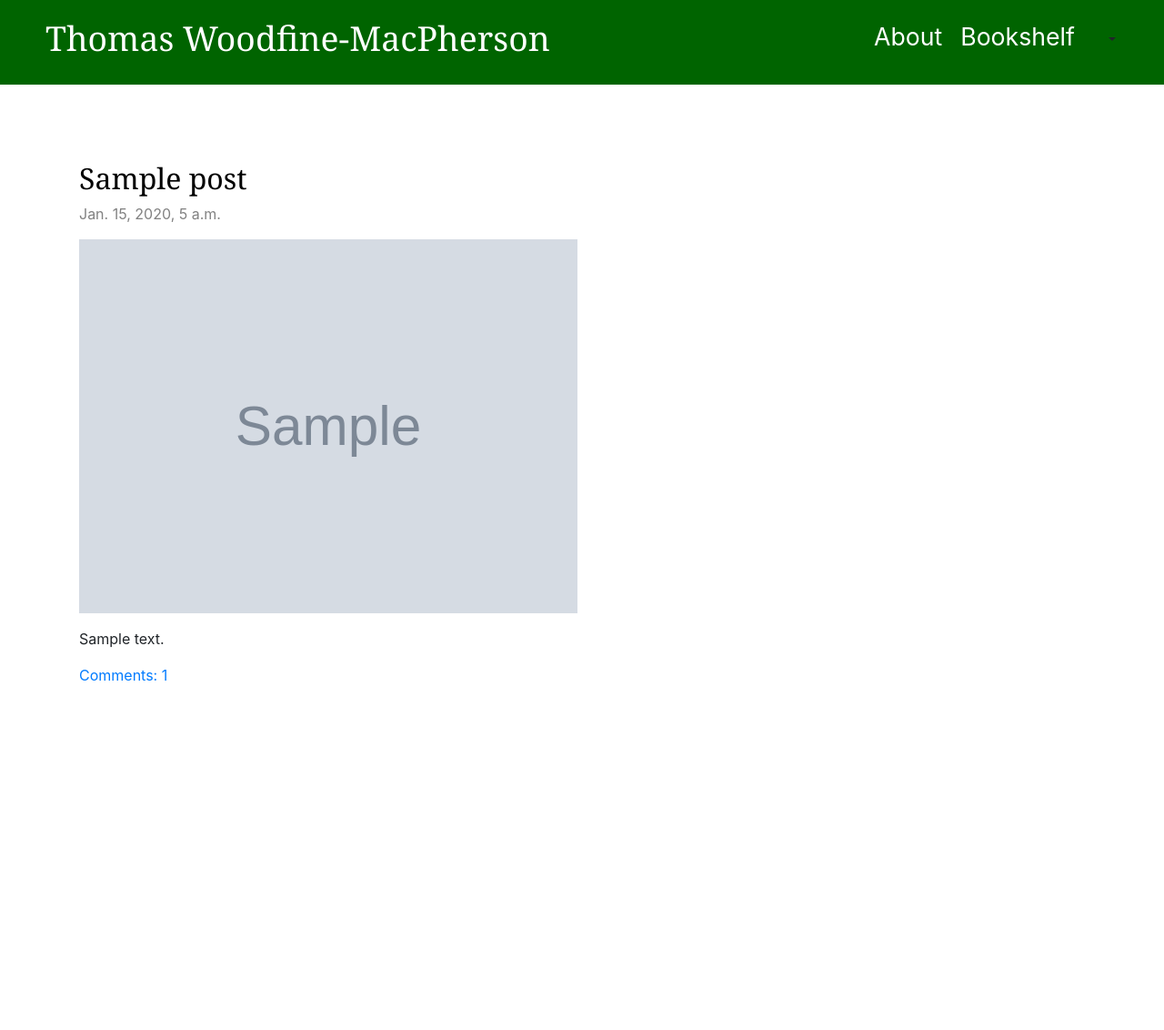
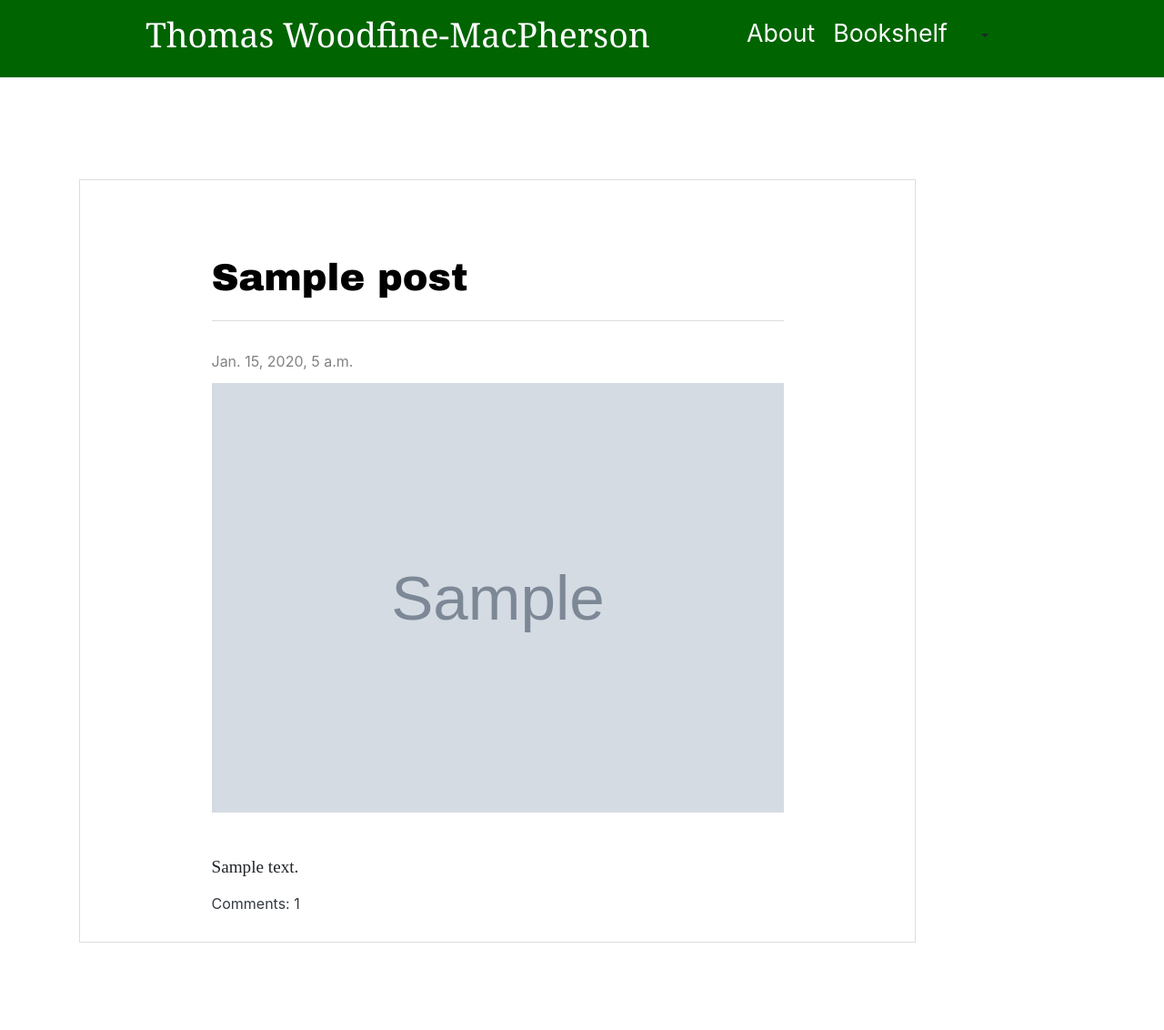
Before and after one commit to r2d2117/my-first-blog, a Django app: page / in a window 1280 px wide. Shown: the whole page at 91% size. Before the commit the page ends 748 px from the top, so only its background shows below. Run offline with Django 3.2, Linux system fonts and the light colour scheme; a user stored in the database is signed in; tables that the repository leaves empty hold one stand-in row (values such as "Sample post"); grey boxes marked "Sample" are stand-in pictures; some libraries are stand-ins or nearby versions.

Commit message:
made website nice

```diff
--- a/blog/models.py
+++ b/blog/models.py
@@ -14,7 +14,7 @@ class Post(models.Model):
     text = models.TextField()
     created_date = models.DateTimeField(default=timezone.now)
     published_date = models.DateTimeField(blank=True, null=True)
-    postImg = models.ImageField(blank=True, upload_to='images/', default='images/no-image.jpg')
+    postImg = models.ImageField(blank=True, upload_to='images/', null=True)
 
     def publish(self):
         self.published_date = timezone.now()
@@ -32,17 +32,15 @@ def post_delete(sender, instance, **kwargs):
     instance.postImg.delete(False)
 
 
-
 class Book(models.Model):
     title = models.CharField(max_length=100)
     isbn = models.IntegerField(unique=True)
     authors = models.CharField(max_length=200)
     publisher = models.CharField(max_length=200, blank=True)
-    publication_date = models.DateField()
+    publication_date = models.CharField(max_length=12, blank=True, null=True)
     num_pages = models.IntegerField(blank=True, null=True)
     book_img = models.TextField(blank=True)
     description = models.TextField(blank=True)
-    #about = models.ForeignKey('blog.About', on_delete=models.CASCADE, related_name='books')
 
     def __str__(self):
         return self.title
@@ -51,10 +49,8 @@ class Book(models.Model):
 class About(models.Model):
     author = models.ForeignKey(settings.AUTH_USER_MODEL, default='Thomas Woodfine-MacPherson', on_delete=models.CASCADE)
     aboutText = models.TextField()
-    aboutImages = models.ImageField(blank=True, upload_to='aboutImages/', default='aboutImages/no-image.jpg')
+    aboutImages = models.ImageField(blank=True, upload_to='aboutImages/', null=True)
     last_updated = models.DateTimeField(default=timezone.now)
-
-
 
     def publish(self):
         self.published_date = timezone.now()
--- a/blog/static/css/blog.css
+++ b/blog/static/css/blog.css
@@ -1,14 +1,39 @@
 .page-header {
     background-color: #006400;
     margin-top: 0;
-    padding: 20px 20px 20px 50px;
+    padding: 1rem 10rem 1rem 10rem;
 }
-
 
 .page-header h1, .page-header h1 a, .page-header h1 a:visited, .page-header h1 a:active {
     color: #ffffff;
     font-size: 28pt;
     text-decoration: none;
+    padding
+}
+
+.TGN_MainMenu_Grouping {
+    border-bottom: 1px solid #ccc;
+    padding: 24px;
+    padding-bottom: 13px;
+}
+.MainMenu_Holder{
+    margin-bottom: 11px;
+    font-color: black !important;
+}
+#TGN_MainMenu_Holder {
+    font-family: 'HelveticaNeueW01-45Ligh','neue-haas-unica', sans-serif;
+    font-weight: 300;
+    font-size: 16px;
+    line-height: 18px;
+    color: black !important;
+    padding: 0px;
+    height: 0px;
+    position: fixed;
+    top: 0px;
+    right: 0px;
+    width: 269px;
+    display: none;
+    z-index: 101;
 }
 
 .content {
@@ -35,12 +60,81 @@ h1, h2, h3, h4 {
     font-size: 20pt;
     margin-right: 20px;
 }
+p {
+    display: block;
+    margin-block-start: 1em;
+    margin-block-end: 1em;
+    margin-inline-start: 0px;
+    margin-inline-end: 0px;
+    font-weight: 400;
+    font-family: inherit;
+    text-align: left;
+    font-weight: 400;
+    font-style: normal;
+    font-size: 100%;
+    line-height: 1;
+}
+
 
 .post {
     margin-bottom: 70px;
-    margin-top: 20px
+
+    margin: auto;
+    display: block;
+    background: #fff;
+    border: 1px solid #ddd;
+    position: relative;
 }
 
+.header-image {
+    height: 3rem;
+}
+
+
+
+
+.post-title {
+    font-family: Arial Black, Gadget, sans-serif;
+    font-size: 2.6em;
+    line-height: 130%;
+    font-weight: 700;
+    color: #111;
+}
+.post-inner {
+    width: 629px;
+    max-width: 85%;
+    padding: 30px 0;
+    margin: 0 auto;
+}
+.post-meta {
+    margin-top: 20px;
+    border-top: 1px solid #ddd;
+    padding-top: 20px;
+}
+.post-content p, .post-content blockquote, .post-content ul, .post-content ol, .post-content address, .post-content dl, .post-content pre {
+    line-height: 170%;
+    margin-bottom: 1.5em;
+}
+.post-content {
+    font-family: source-serif-pro, 'Source Serif Pro', 'LyonDisplay-Medium', serif;
+    font-size: 1.20em;
+}
+.TGN_site_ArticleItemdescription {
+    color: #404040;
+    font-family: 'HelveticaNeueW01-45Ligh','neue-haas-unica', sans-serif;
+    font-size: 14px;
+    line-height: 18px;
+    overflow-wrap: break-word;
+}
+
+.post-header, .post-content {
+    margin-top: 50px;
+}
+.page-itself{
+    margin-left: 5rem;
+    margin-right: 5rem;
+
+}
 .post h2 a, .post h2 a:visited {
     color: #000000;
 }
--- a/blog/templates/blog/base.html
+++ b/blog/templates/blog/base.html
@@ -5,10 +5,9 @@
     <meta charset="UTF-8">
     <link rel="stylesheet" href="https://stackpath.bootstrapcdn.com/bootstrap/4.5.0/css/bootstrap.min.css" integrity="sha384-9aIt2nRpC12Uk9gS9baDl411NQApFmC26EwAOH8WgZl5MYYxFfc+NcPb1dKGj7Sk" crossorigin="anonymous">
     <link href="https://maxcdn.bootstrapcdn.com/font-awesome/4.7.0/css/font-awesome.min.css" rel="stylesheet">
+    <link rel="stylesheet" href="{% static 'css/blog.css' %}">
 
-
-    <link rel="stylesheet" href="{% static 'css/blog.css' %}">
-    <title>supp</title>
+    <title>TWM</title>
 </head>
 <body>
 <div class="page-header">
@@ -19,14 +18,16 @@
         <button class="btn btn-default dropdown-toggle" type="button" id="dropdownMenu2" data-toggle="dropdown" aria-haspopup="true" aria-expanded="false">
         <span class="caret"></span>
         </button>
-      <ul class="dropdown-menu" aria-labelledby="dropdownMenu2">
-        <li><a href="{% url 'post_new' %}">Post</a></li>
-        <li><a href="{% url 'post_draft_list' %}">Drafts</a></li>
-        <li><a href="{% url 'about_edit' %}">About Edit</a></li>
-        <li><a href="{% url 'logout' %}">Logout</a></li>
+
+      <ul class="dropdown-menu TGN_MainMenu_Grouping" aria-labelledby="dropdownMenu2">
+        <li class="MainMenu_Holder"><a class="text-dark" href="{% url 'post_new' %}">Post</a></li>
+        <li class="MainMenu_Holder"><a class="text-dark" href="{% url 'post_draft_list' %}">Drafts</a></li>
+        <li class="MainMenu_Holder"><a class="text-dark" href="{% url 'about_edit' %}">About Edit</a></li>
+        <li class="MainMenu_Holder"><a class="text-dark" href="{% url 'logout' %}">Logout</a></li>
         <li role="separator" class="divider"></li>
+      </ul>
 
-      </ul>
+
     </div>
     {% else %}
     <a href="{% url 'login' %}" class="top-menu"><span class="">Login</span></a>
@@ -36,7 +37,11 @@
     <h1><a href="/">Thomas Woodfine-MacPherson</a></h1>
 </div>
 
+<div class="header-image">
 
+</div>
+
+</div>
 
 
 
--- a/blog/templates/blog/post_list.html
+++ b/blog/templates/blog/post_list.html
@@ -5,23 +5,35 @@
 <div class="content container">
 
     <div class="row">
-        <div class="col-md-8">
+        <div class="col-md-10">
 
     {% for post in posts %}
         <div class="post">
-            <h2><a href="{% url 'post_detail' pk=post.pk %}">{{ post.title }}</a></h2>
-            <div class="date">
-                <p>{{ post.published_date }}</p>
+            <div class="post-inner">
+                <div class="post-header">
+                    <h2 class="post-title"><a href="{% url 'post_detail' pk=post.pk %}">{{ post.title }}</a></h2>
+                <div class="post-meta">
+                    <div class="date">
+                        <p>{{ post.published_date }}</p>
+                     </div>
+
+                 </div>
             </div>
-            <p><img src="{{ post.postImg.url }}" class="img-fluid w-75"></p>
-            <p>{{ post.text|linebreaksbr }}</p>
-            <a href="{% url 'post_detail' pk=post.pk %}">Comments: {{ post.approved_comments.count }}</a>
+
+            {% if post.postImg %}
+            <p><img src="{{ post.postImg.url }}" class="img-fluid w-100"></p>
+            {% endif %}
+            <p class = "post-content">{{ post.text|linebreaksbr|truncatechars:500  }}</p>
+            <a class="text-dark" href="{% url 'post_detail' pk=post.pk %}">Comments: {{ post.approved_comments.count }}</a>
+            </div>
         </div>
     {% endfor %}
 
-            </div>
+        </div>
     </div>
 </div>
 </div>
+    </div>
+
 
 {% endblock %}
--- a/blog/templates/registration/login.html
+++ b/blog/templates/registration/login.html
@@ -1,6 +1,7 @@
 {% extends "blog/base.html" %}
 
 {% block content %}
+    <div class="login">
     {% if form.errors %}
         <p>Username and Password did not match</p>
     {% endif %}
@@ -21,4 +22,5 @@
             <input type="submit" value="login" />
             <input type="hidden" name="next" value="{{ next }}" />
     </form>
+    </div>
 {% endblock %}
--- a/blog/views.py
+++ b/blog/views.py
@@ -121,10 +121,6 @@ def comment_remove(request, pk):
     return redirect('post_detail', pk=comment.post.pk)
 
 
-# def books(request, isbn):
-#     books = get_object_or_404(Book, isbn=isbn)
-#     return render(request, 'blog/bookshelf.html', {'books': books})
-
 def bookshelf(request):
     if request.method == 'POST':
         return add_book_to_shelf(request)
@@ -134,7 +130,7 @@ def bookshelf(request):
 @login_required()
 def add_book_to_shelf(request):
     r = request.POST.dict()
-
+    print(r)
     tt = ast.literal_eval(r['isbn'])
 
     book = Book()
@@ -152,6 +148,7 @@ def add_book_to_shelf(request):
     book.title = r['title']
     book.num_pages = r['pagecount']
     book.description = r['textSnippet']
+
     book.publication_date = r['publication_date']
     book.book_img = r['img']
     book.authors = r['authors']
```
Also changed, not shown: other parts of blog/static/css/blog.css (+28 -2 lines), blog/templates/blog/about.html (+14 -7 lines), blog/templates/blog/post_detail.html (+17 -7 lines), blog/templates/blog/post_draft_list.html (+9 -3 lines), blog/templates/bookshelf/book_list.html (+15 -10 lines), blog/migrations/0002_auto_20200621_1709.py (added), blog/migrations/0003_auto_20200621_1846.py (added).
